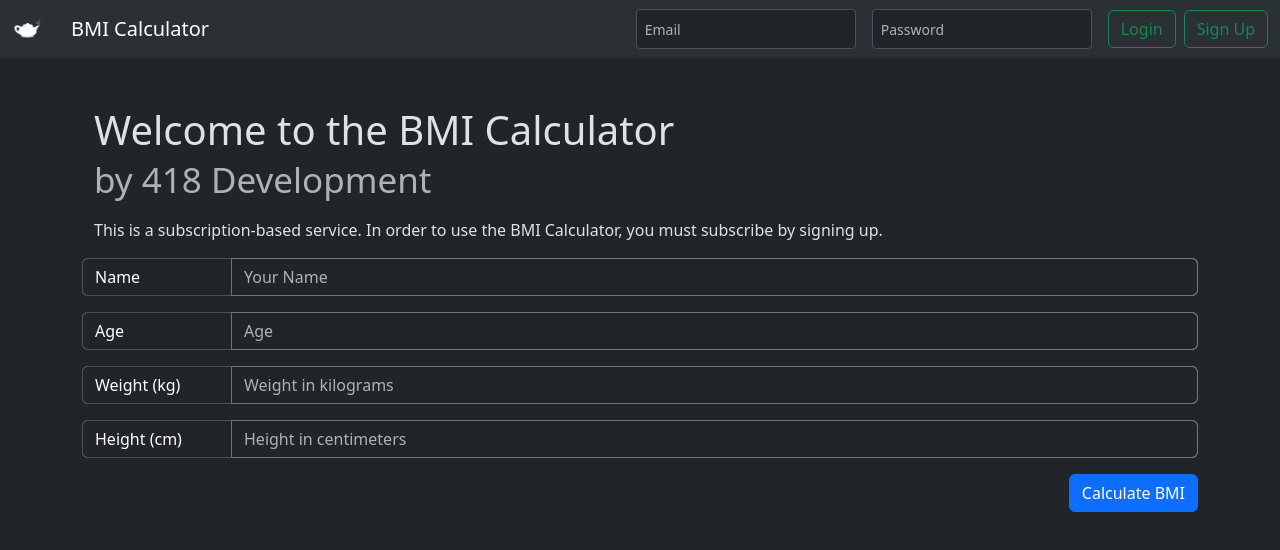
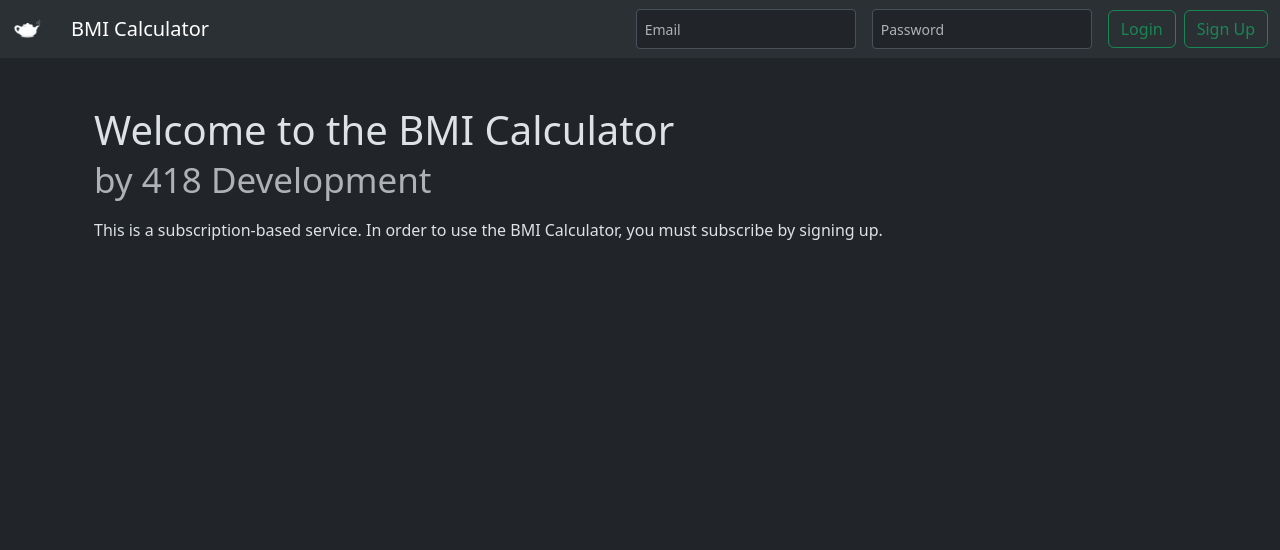
Before and after one commit to 418-Development/frontend, a React (Vite) app: page / in a window 1280 px wide. Shown: the top 550 px of the page. Built offline with nearby package versions, Linux system fonts and the light colour scheme.

Commit message:
Adapt site to auth status

```diff
--- a/src/App.tsx
+++ b/src/App.tsx
@@ -1,4 +1,4 @@
-import { useState } from "react";
+import { useEffect, useState } from "react";
 import { Navigate, Route, Routes } from "react-router-dom";
 import Navigation from "./components/Navigation";
 import { NavigationItem } from "./enums/navigation";
@@ -9,6 +9,12 @@ import { initializeApp } from "firebase/app";
 
 function App() {
     const [isAuthenticated, setIsAuthenticated] = useState(false);
+
+    useEffect(() => {
+        if (document.cookie.startsWith("token=")) {
+            setIsAuthenticated(true);
+        }
+    }, []);
 
     const firebaseConfig = {
         apiKey: "AIzaSyBdsifyEDlciw050s-mGrkzpcTlgd8LnN0",
@@ -55,7 +61,7 @@ function App() {
 
     const signOut = async () => {
         console.log("signOut");
-        document.cookie = "token=;path=/;SameSite=Strict";
+        document.cookie = "token=;expires=Thu, 01 Jan 1970 00:00:00 GMT";
         setIsAuthenticated(false);
     };
 
@@ -73,10 +79,7 @@ function App() {
                                 onSignUp={signUp}
                                 onSignOut={signOut}
                             />
-                            <div className="container">
-                                <BMICalculatorWelcome />
-                                <BMICalculatorForm />
-                            </div>
+                            <div className="container mt-3">{isAuthenticated ? <BMICalculatorForm /> : <BMICalculatorWelcome />}</div>
                         </>
                     }
                 />
```
